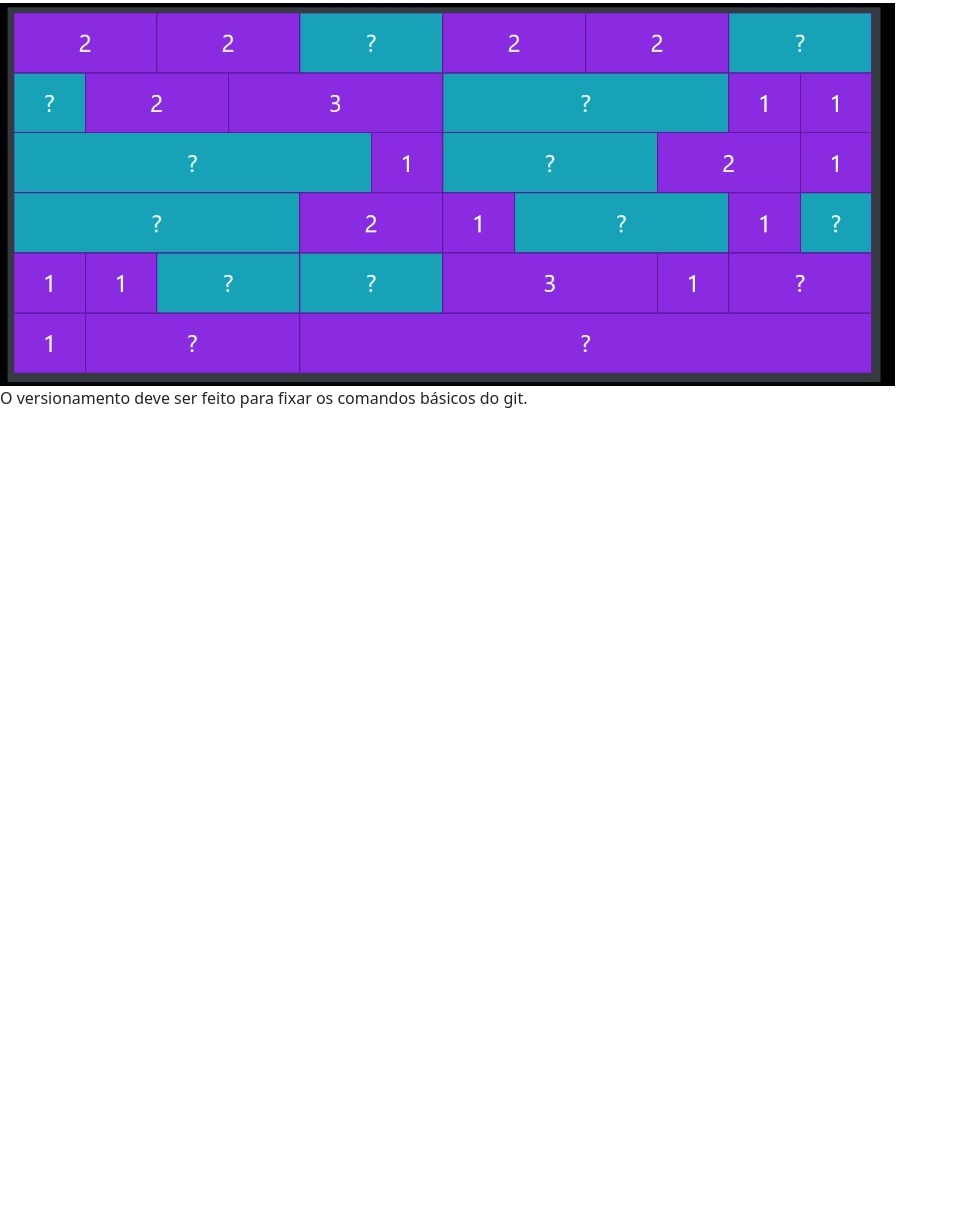
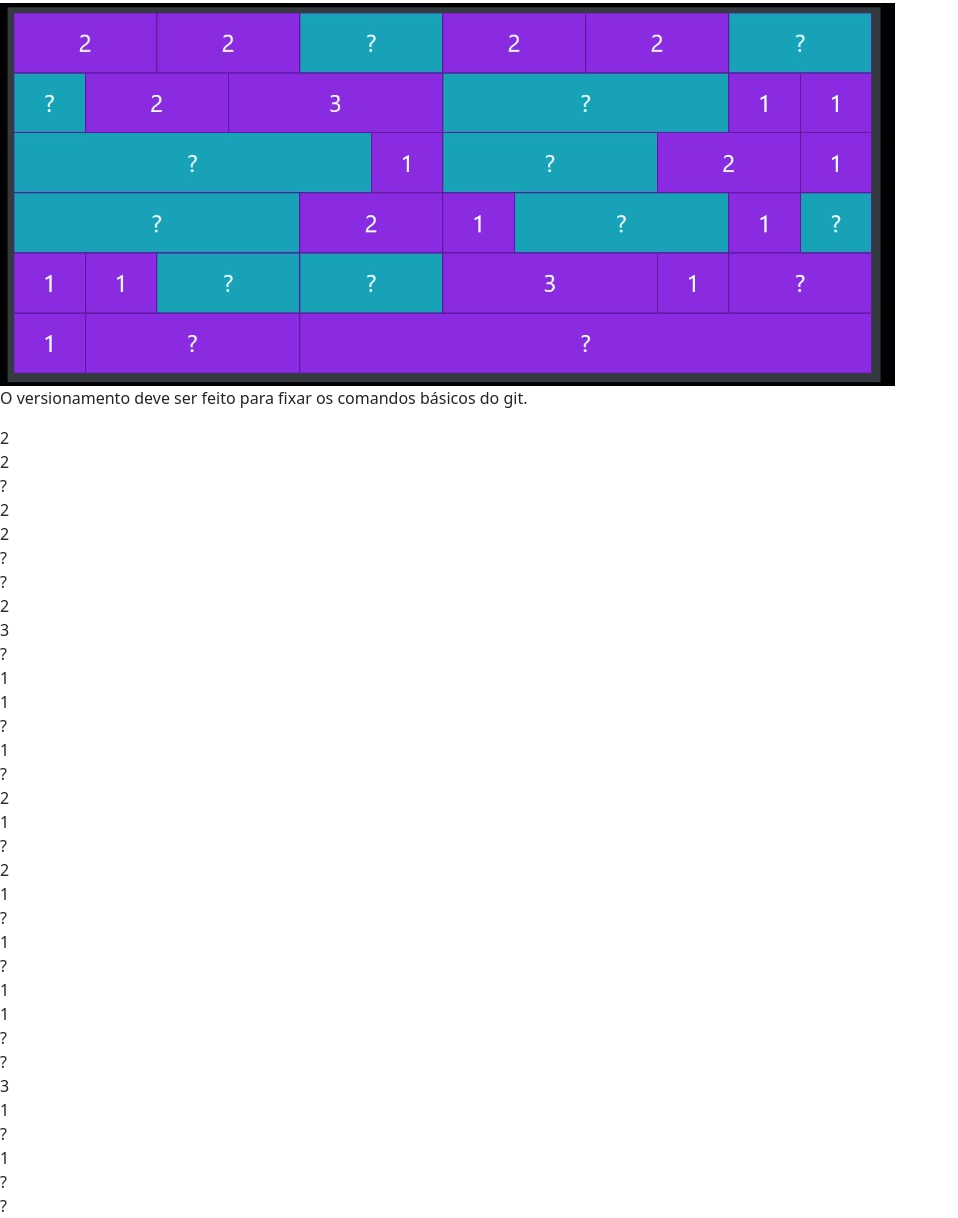
Before and after one commit to techcomkathia/teste-hospedagem-live09, a plain HTML site: page pagina2.html in a window 1280 px wide. Shown: the part 469-1687 px from the top of the page, without its empty margins (0-958 px from the left). Before the commit the page ends 895 px from the top, so only its background shows below. Drawn offline with nearby package versions, Linux system fonts and the light colour scheme.

Commit message:
estrutura da atividade

```diff
--- a/pagina2.html
+++ b/pagina2.html
@@ -41,6 +41,54 @@
 
     <p> O versionamento deve ser feito para fixar os comandos básicos do git.</p>
 
+    <div>
+        <div>
+            <div>2</div>
+            <div>2</div>
+            <div>?</div>
+            <div>2</div>
+            <div>2</div>
+            <div>?</div>
+        </div>
+        <div>
+            <div>?</div>
+            <div>2</div>
+            <div>3</div>
+            <div>?</div>
+            <div>1</div>
+            <div>1</div>
+        </div>
+        <div>
+            <div>?</div>
+            <div>1</div>
+            <div>?</div>
+            <div>2</div>
+            <div>1</div>
+        </div>
+        <div>
+            <div>?</div>
+            <div>2</div>
+            <div>1</div>
+            <div>?</div>
+            <div>1</div>
+            <div>?</div>
+        </div>
+        <div>
+            <div>1</div>
+            <div>1</div>
+            <div>?</div>
+            <div>?</div>
+            <div>3</div>
+            <div>1</div>
+            <div>?</div>
+        </div>
+        <div>
+            <div>1</div>
+            <div>?</div>
+            <div>?</div>
+        </div>
+    </div>
+
 
     <script src="https://cdn.jsdelivr.net/npm/bootstrap@5.1.3/dist/js/bootstrap.bundle.min.js" integrity="sha384-ka7Sk0Gln4gmtz2MlQnikT1wXgYsOg+OMhuP+IlRH9sENBO0LRn5q+8nbTov4+1p" crossorigin="anonymous"></script>
 </body>
--- a/style2.css
+++ b/style2.css
@@ -1,13 +1,13 @@
 .colunaRoxa{
     background-color: rgb(133, 0, 135);
     border: 2px solid gainsboro ;
-    color: #ffff;
+    color: #010101;
 }
 
 .colunaAzul{
     background-color: rgb(4, 188, 195);
     border: 2px solid gainsboro ;
-    color: #ffff;
+    color: #000000;
 }
 
 
```
